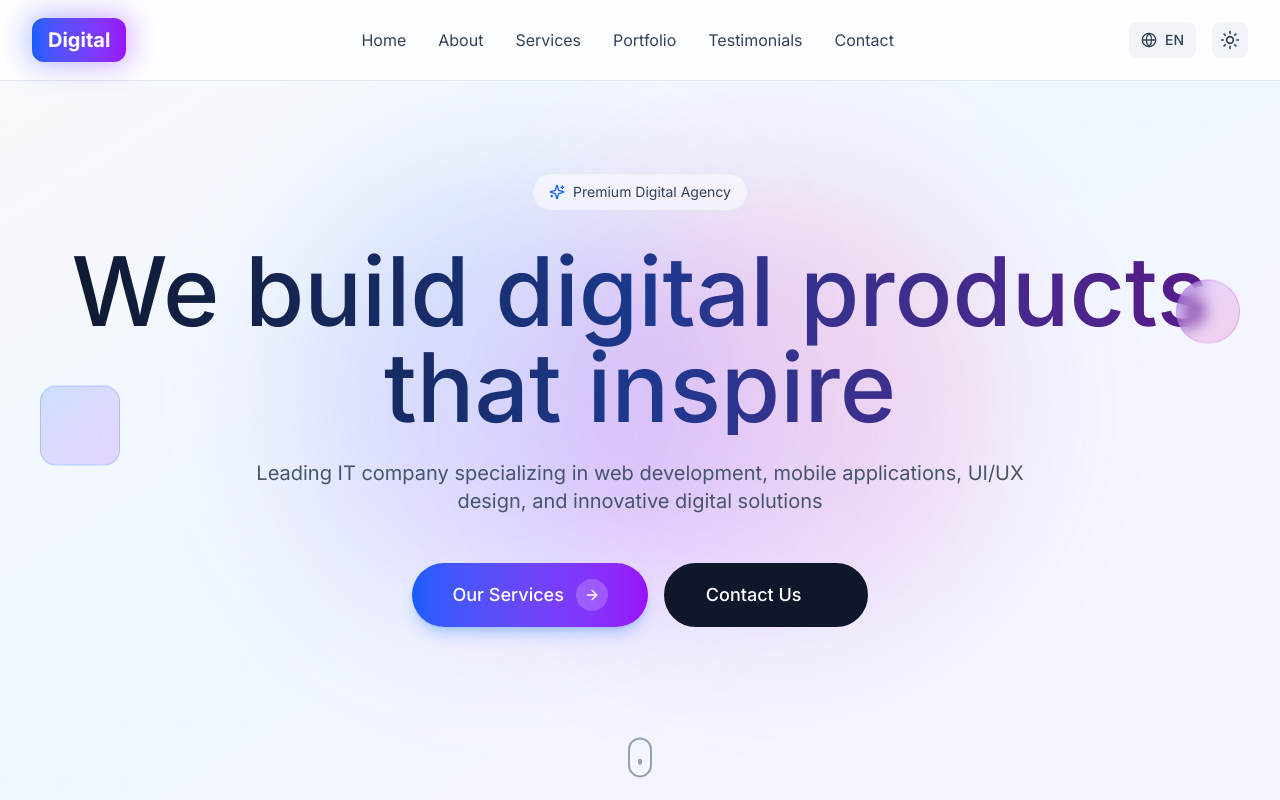
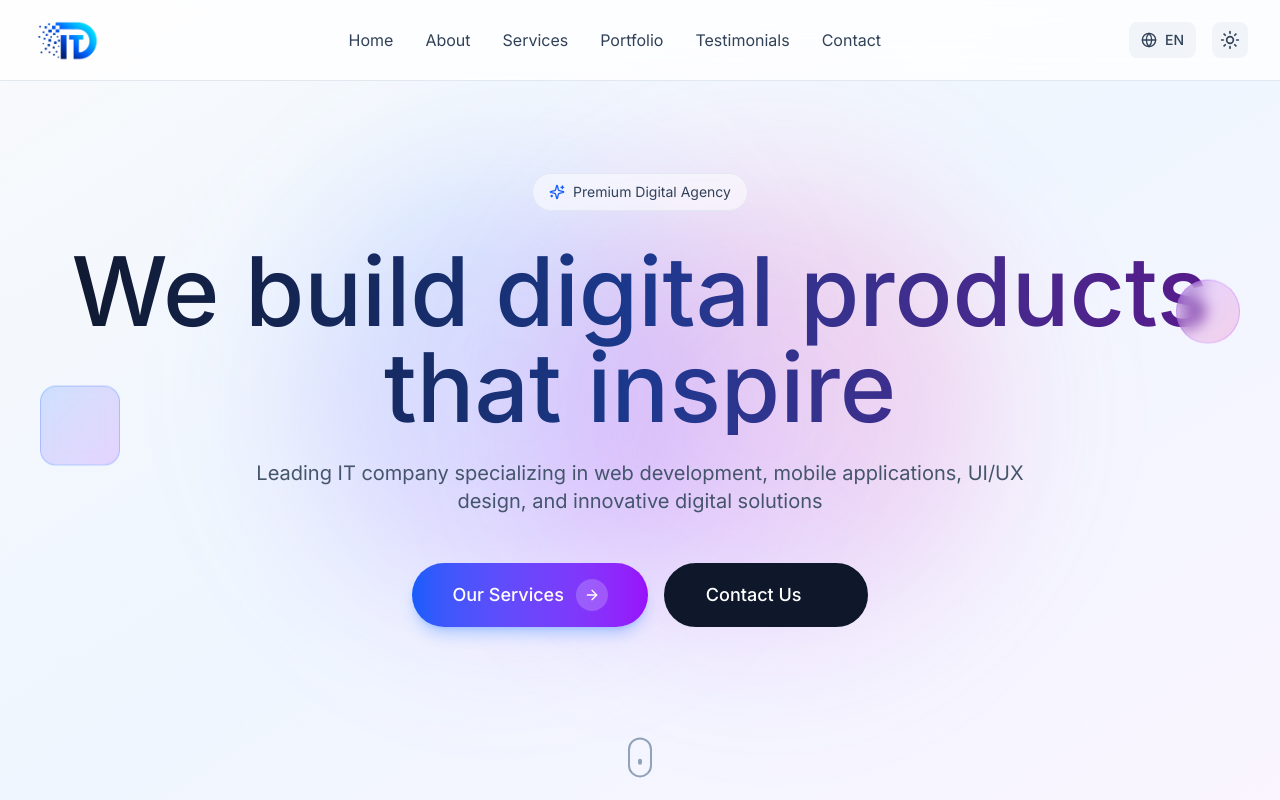
Before and after one commit to AlexBreid/digital_it, a React (Vite) app: page / in a window 1280 px wide. Shown: the top 800 px of the page. Built offline with nearby package versions, Linux system fonts and the light colour scheme.

Commit message:
Initial commit: Formspree integration and UI fixes

```diff
--- a/src/app/components/Header.tsx
+++ b/src/app/components/Header.tsx
@@ -28,12 +28,18 @@ export function Header() {
             animate={{ opacity: 1, x: 0 }}
             className="flex items-center"
           >
-            <div className="relative">
-              <div className="absolute inset-0 bg-gradient-to-r from-blue-600 to-purple-600 blur-lg opacity-50"></div>
-              <div className="relative bg-gradient-to-r from-blue-600 to-purple-600 text-white px-4 py-2 rounded-xl font-bold text-xl">
-                Digital
-              </div>
-            </div>
+            <a
+              href="#home"
+              className="flex items-center shrink-0 rounded-xl focus:outline-none focus-visible:ring-2 focus-visible:ring-blue-500 focus-visible:ring-offset-2 dark:focus-visible:ring-offset-slate-950"
+            >
+              <img
+                src="/digital_it_icon_clean.png"
+                alt="Digital IT"
+                width={160}
+                height={48}
+                className="h-10 md:h-11 w-auto object-contain object-left"
+              />
+            </a>
           </motion.div>
 
           {/* Desktop Navigation */}
```
Also changed, not shown: public/digital_it_icon_clean.png (added).
